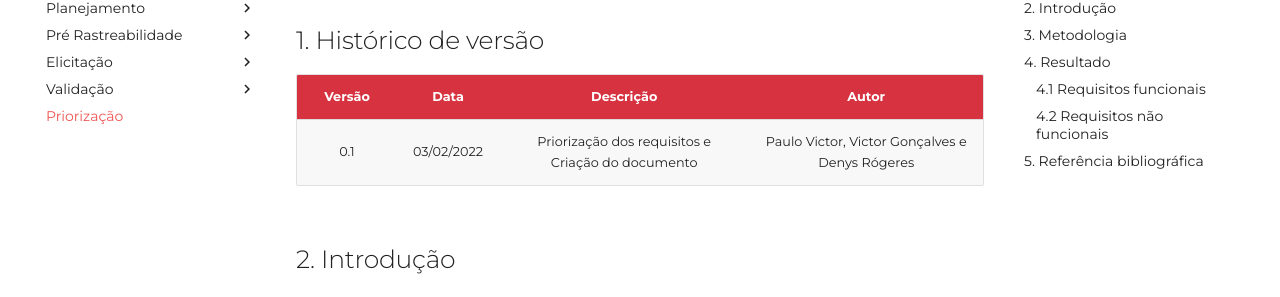
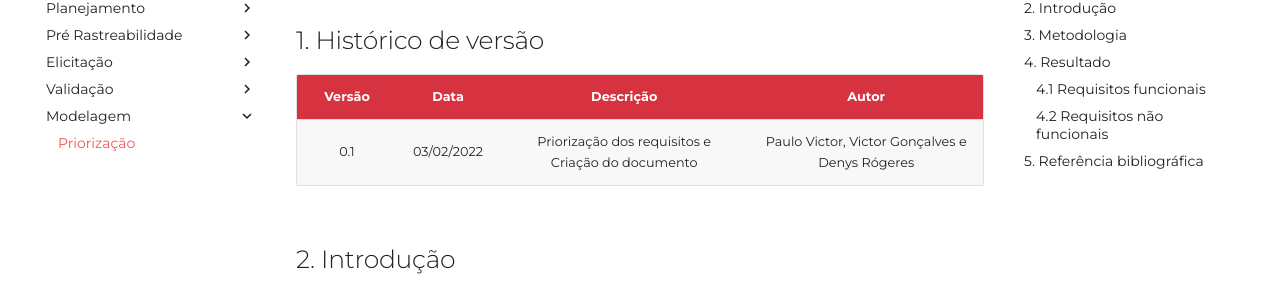
Before and after one commit to UnBArqDsw2021-2/2021.2_G5_Garimpei, an MkDocs documentation site: the page built from docs/content/modelagem/priorizacao.md, in a window 1280 px wide. Shown: the part 157-454 px from the top of the page. Built offline with MkDocs 1.6.1 and Material for MkDocs 9.7.7, drawn with Linux system fonts in a browser that asks for light colours; some web fonts are replaced; comment, search, counter and statistics services are not loaded.

Commit message:
feat: moves document to a folder

```diff
--- a/mkdocs.yml
+++ b/mkdocs.yml
@@ -30,5 +30,6 @@ nav:
       - Personas: content/elicitacao/personas.md
   - Validação:
       - Protótipo de baixa fidelidade: content/validacao/prototipos/prototipo_baixa_fidelidade.md
-  - Priorização: content/priorizacao.md
+  - Modelagem:
+      - Priorização: content/modelagem/priorizacao.md
 dev_addr: "0.0.0.0:8000"
```
Also changed, not shown: docs/content/modelagem/priorizacao.md (renamed from docs/content/priorizacao.md).
